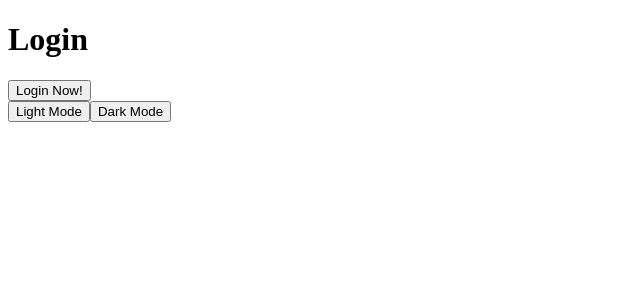
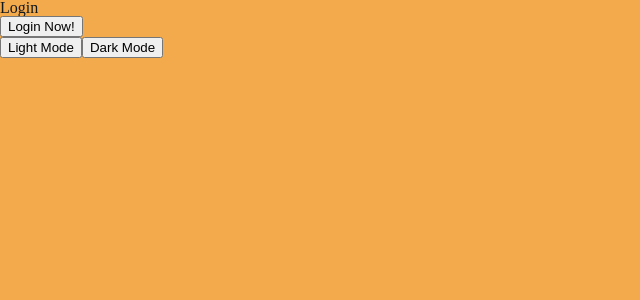
Before and after one commit to EumMericano-Study/instaclone-web, a React (Create React App) app: page / in a window 1280 px wide. Shown: the top 300 px of the page, without its empty margins (0-640 px from the left). Built offline with nearby package versions, Linux system fonts and the light colour scheme.

Commit message:
feat: 테마 추가

```diff
--- a/src/App.tsx
+++ b/src/App.tsx
@@ -4,18 +4,26 @@ import { isLoggedInVar, isDarkModeVar } from "apollo";
 import Home from "screens/Home";
 import Login from "screens/Login";
 import NotFound from "screens/NotFound";
+import { ThemeProvider } from "styled-components";
+import { GlobalStyles, lightTheme, darkTheme } from "styles";
 
 function App() {
     const isLoggedIn = useReactiveVar(isLoggedInVar);
     const isDarkMode = useReactiveVar(isDarkModeVar);
 
     return (
-        <Router>
-            <Routes>
-                <Route path="/" element={isLoggedIn ? <Home /> : <Login />} />
-                <Route path="*" element={<NotFound />} />
-            </Routes>
-        </Router>
+        <ThemeProvider theme={isDarkMode ? darkTheme : lightTheme}>
+            <GlobalStyles />
+            <Router>
+                <Routes>
+                    <Route
+                        path="/"
+                        element={isLoggedIn ? <Home /> : <Login />}
+                    />
+                    <Route path="*" element={<NotFound />} />
+                </Routes>
+            </Router>
+        </ThemeProvider>
     );
 }
 
```
Also changed, not shown: src/types/styles.d.ts (added, +8 -0 lines).
